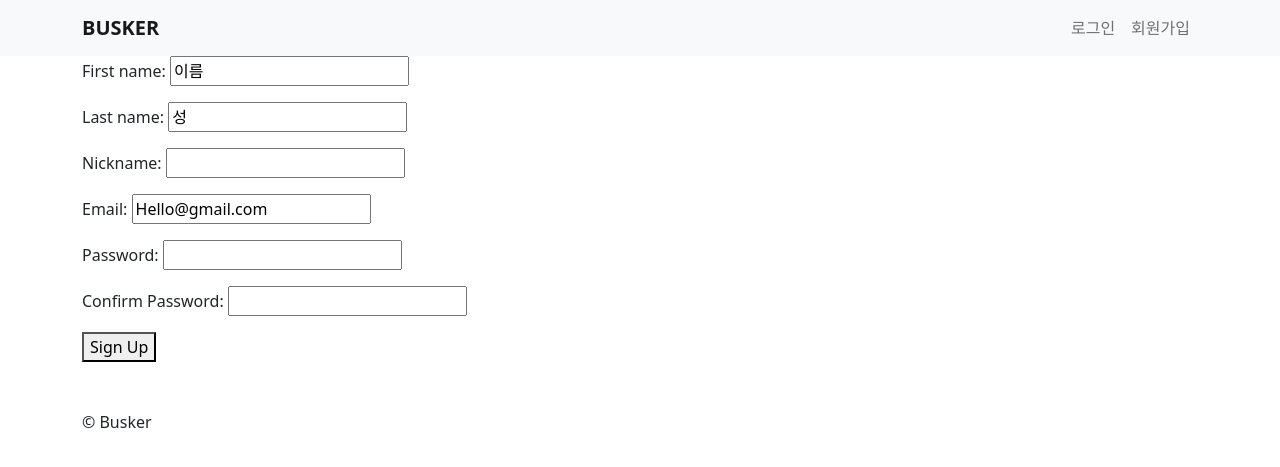
After one commit to MysteriousSonOfGod/LiveStream_App, a Django app: page /users/sign_up in a window 1280 px wide. The commit adds this page. Shown: the top 467 px of the page. Run offline with Django 3.2, Linux system fonts and the light colour scheme; parts of the project's set-up code (start-up, migrations or seed data) failed here and were passed over.

Commit message:
User Sign Up

```diff
--- a/templates/partials/nav.html
+++ b/templates/partials/nav.html
@@ -19,7 +19,7 @@
             </li>
           {% else %}
             <a class="nav-link" href="{% url "users:login" %}">로그인</a>
-            <a class="nav-link" href="{% url "users:login" %}">회원가입</a>
+            <a class="nav-link" href="{% url "users:sign_up" %}">회원가입</a>
           {% endif %}
         </div>
       </div>
--- /dev/null
+++ b/templates/users/sign_up.html
@@ -0,0 +1,17 @@
+{% extends "base.html" %}
+
+{% block page_title %}Sign Up{% endblock page_title %}
+
+{% block search-bar %}
+{% endblock %}
+
+{% block content %}
+<div class="container">
+    <form method="POST" action="{% url 'users:sign_up' %}">
+        {% csrf_token %}
+        {{form.as_p}}
+        <button>Sign Up</button>
+    </form>
+</div>
+
+{% endblock %}
--- a/users/forms.py
+++ b/users/forms.py
@@ -1,3 +1,4 @@
+from re import S
 from django import forms
 from . import models
 
@@ -18,3 +19,50 @@ class LoginForm(forms.Form):
                 self.add_error("password", forms.ValidationError("올바르지 않은 패스워드입니다."))
         except models.User.DoesNotExist:
             self.add_error("email", forms.ValidationError("해당 유저가 존재하지 않습니다."))
+
+
+class SignUpForm(forms.Form):
+
+    first_name = forms.CharField(max_length=80)
+    last_name = forms.CharField(max_length=80)
+    nickname = forms.CharField(max_length=80)
+    email = forms.EmailField()
+    password = forms.CharField(widget=forms.PasswordInput)
+    password1 = forms.CharField(widget=forms.PasswordInput, label="Confirm Password")
+
+    def clean_email(self):
+        email = self.cleaned_data.get("email")
+        try:
+            models.User.objects.get(email=email)
+            raise forms.ValidationError("이미 사용 중인 이메일입니다.")
+        except models.User.DoesNotExist:
+            return email
+
+    def clean_nickname(self):
+        nickname = self.cleaned_data.get("nickname")
+        try:
+            models.User.objects.get(nickname=nickname)
+            raise forms.ValidationError("이미 사용 중인 별명입니다.")
+        except models.User.DoesNotExist:
+            return nickname
+
+    def clean_password1(self):
+        password = self.cleaned_data.get("password")
+        password1 = self.cleaned_data.get("password1")
+
+        if password != password1:
+            raise forms.ValidationError("패스워드가 일치하지 않습니다.")
+        else:
+            return password
+
+    def save(self):
+        first_name = self.cleaned_data.get("first_name")
+        last_name = self.cleaned_data.get("last_name")
+        nickname = self.cleaned_data.get("nickname")
+        email = self.cleaned_data.get("email")
+        password = self.cleaned_data.get("password")
+        user = models.User.objects.create_user(email, email, password)
+        user.first_name = first_name
+        user.last_name = last_name
+        user.nickname = nickname
+        user.save()
--- a/users/urls.py
+++ b/users/urls.py
@@ -6,4 +6,5 @@ app_name = "users"
 urlpatterns = [
     path("login", views.LoginView.as_view(), name="login"),
     path("logout", views.log_out, name="logout"),
+    path("sign_up", views.SignUpView.as_view(), name="sign_up"),
 ]
--- a/users/views.py
+++ b/users/views.py
@@ -25,3 +25,24 @@ class LoginView(FormView):
 def log_out(request):
     logout(request)
     return redirect(reverse("core:home"))
+
+
+class SignUpView(FormView):
+
+    template_name = "users/sign_up.html"
+    form_class = forms.SignUpForm
+    success_url = reverse_lazy("core:home")
+    initial = {
+        "first_name": "이름",
+        "last_name": "성",
+        "email": "Hello@gmail.com",
+    }
+
+    def form_valid(self, form):
+        form.save()
+        email = form.cleaned_data.get("email")
+        password = form.cleaned_data.get("password")
+        user = authenticate(self.request, username=email, password=password)
+        if user is not None:
+            login(self.request, user)
+        return super().form_valid(form)
```
